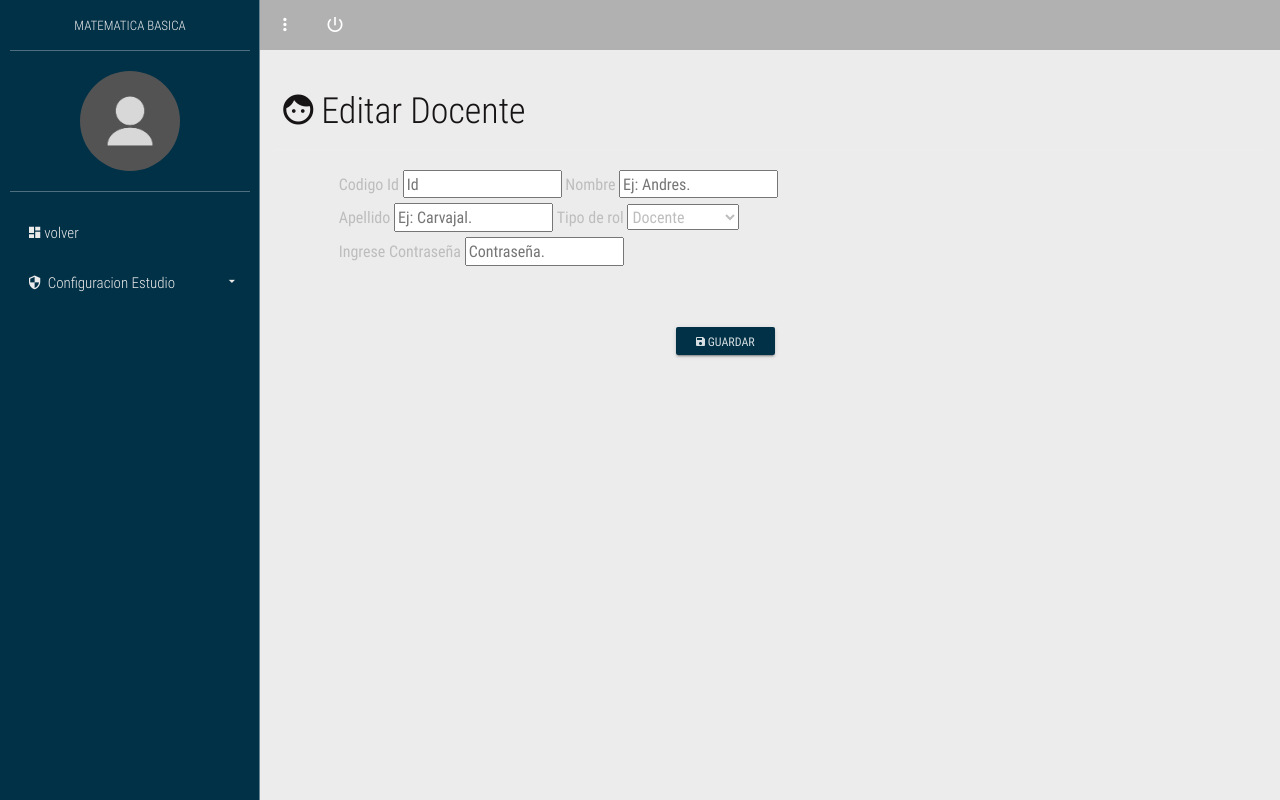
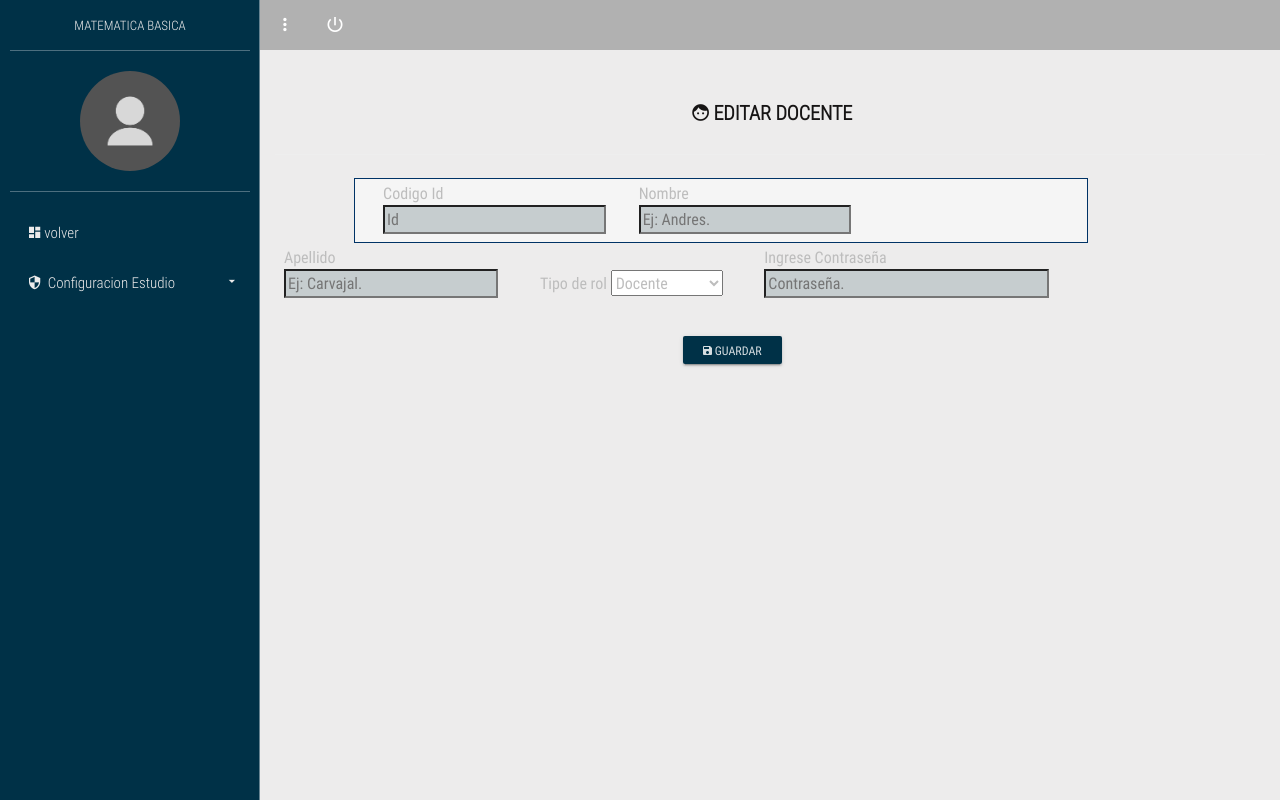
Before and after one commit to sanchezKARLOS/git-github.com-sanchezKARLOS-viewlorStuden, a PHP site: page /SESSIONES/teacher.php in a window 1280 px wide. Run offline with PHP 8.4, Linux system fonts and the light colour scheme.

Commit message:
hoy06232022

```diff
--- a/SESSIONES/css/frstuden.css
+++ b/SESSIONES/css/frstuden.css
@@ -46,27 +46,10 @@ legend h1{
 
 }
 
-label#labelid,
-#labelnombre{
- padding-left: 12px;
-  display: inline;
-}
-label#apellido{
-  padding-left: 55px;
-  display: inline;
-}
-
-#labelrol,
-#labelgrado,
-#labeledad{
-  padding-left: 22px;
-   display: inline;
- }
- label#labelgrado,
-#labeledad{
-  padding-left: 35px;
-   display: inline;
- }
+label#labelid{ padding-left:1px;}
+label#labelnombre{padding-left:5px;}
+label#labelgrado{padding-left:40px;}
+label#labeledad{padding-left: 10px;}
 
 #userplaceholder{
   display: block;
@@ -86,15 +69,15 @@ label#apellido{
 }
 
 input{
-  width: 50%;
-  background-color: rgb(245, 245, 245);
+  width: 100%;
+  background-color: rgb(198, 205, 207);
 }
 
 input:hover{
   background-color: rgb(216, 209, 209);
 }
 input:focus{
-  background-color:rgb(235, 233, 243);
+  background-color:rgb(160, 201, 240);
 }
 
 .d1_title::after{
@@ -116,9 +99,6 @@ input:focus{
   margin: 0 auto;
 }
 .inblcdiv1{
-  display: inline block;
-  padding:10px;
+  display: inline;
+  padding:14px;
 }
-
-
-/* inspired https://www.youtube.com/watch?v=gdA1G5h-D80 */
--- a/SESSIONES/teacher.php
+++ b/SESSIONES/teacher.php
@@ -5,6 +5,7 @@
 	<meta charset="UTF-8">
 	<meta name="viewport" content="width=device-width, user-scalable=no, initial-scale=1.0, maximum-scale=1.0, minimum-scale=1.0">
 	<link rel="stylesheet" href="./css/main.css">
+	<link rel="stylesheet" href="./css/frstuden.css">
 </head>
 <body>
 	<!-- SideBar -->
@@ -74,13 +75,16 @@
 								<div class="container-fluid">
 									<div class="row">
 										<div class="col-xs-12 col-md-10 col-md-offset-1">
-											<form action="">
+											<form action="teacherdb.php" class="from" id="from" method="POST" onsubmit="return checkStuff()">
 
 											<div class="inblcdiv1 inblcdiv2">
    <div class="regforblock">
     <label for="id" id="labelid">Codigo Id
     <input type="text" name="id" id="id" placeholder="Id" onblur="reviscodigo();" onkeypress="solonumero(event);"  maxlength="10" require></label>
-    <label for="nombre" id="labelnombre">Nombre
+</div>
+</div>
+<div class="regforblock">
+   <label for="nombre" id="labelnombre">Nombre
     <input type="text" name="nombre" id="nombre" placeholder="Ej: Andres." onfocus="vaciarplaceholder(this);" onkeypress="revisnombre(event);" pattern=".{3,15}" required ></label>
     </div>
 </div>
@@ -89,7 +93,11 @@
    <div class="regforblock">
     <label for="apellido" id="apellido">Apellido
     <input type="text" name="apellido" id="apellido" placeholder="Ej: Carvajal." onfocus="vaciarplaceholder(this);" pattern=".{3,15}" required></label>
-    <label for="tipoaep" id="labelrol">Tipo de rol
+</div>
+</div>
+<div class="inblcdiv1 inblcdiv2">
+   <div class="regforblock">
+   <label for="tipoaep" id="labelrol">Tipo de rol
     <select name="tipoaep" id="tipoaep" required>
         <option value="1">Administrador</option>
         <option value="2" selected>Docente</option>
```
Also changed, not shown: SESSIONES/student.php (indentation only).
